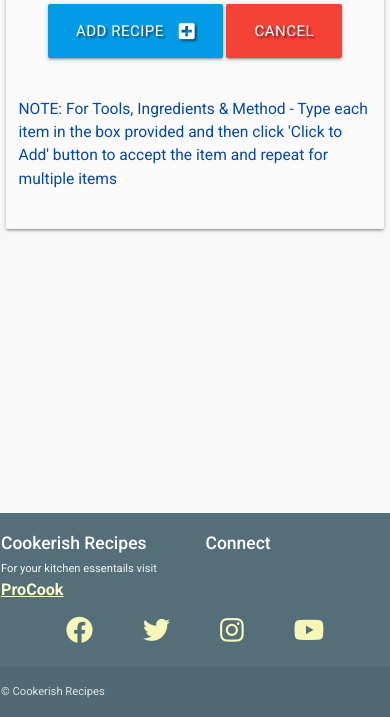
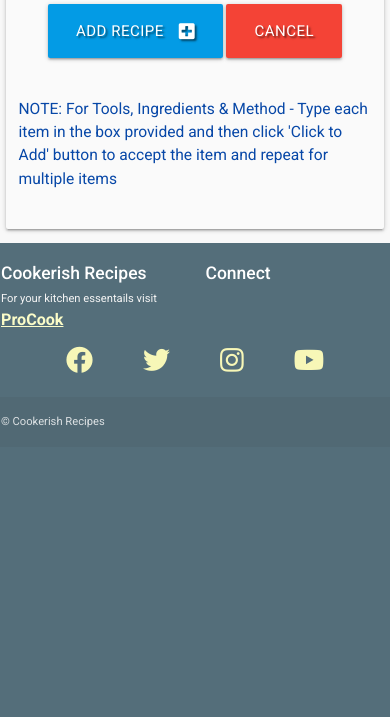
Before and after one commit to baijuka/ms3-bju-project, a Flask app: page /add_recipe in a window 390 px wide. Shown: the part 1203-1920 px from the top of the page. Run offline with Flask 2, Linux system fonts and the light colour scheme; data that the repository does not hold is empty; some libraries are stand-ins or nearby versions.

Commit message:
Correct footer position

```diff
--- a/static/css/style.css
+++ b/static/css/style.css
@@ -79,13 +79,6 @@ ul li a {
     margin: 0 auto;"
 }
 
-
-
-#footer {
-    position:absolute;
-    bottom:0;
-    width:100%;
- }
 footer h3 {
     font-size: small;
     }
@@ -185,7 +178,7 @@ footer .social a {
         margin: 0 auto;"
     }
     #footer {
-        max-height: 25%;
+        min-height: 25%;
     }
 }
 
@@ -194,6 +187,11 @@ footer .social a {
         max-width: 50%;
         margin: 0 auto;
     }
+    #footer {
+        position:absolute;
+        bottom:0;
+        width:100%;
+     }
 }
 
 @media only screen and (max-width: 769px) {
```
